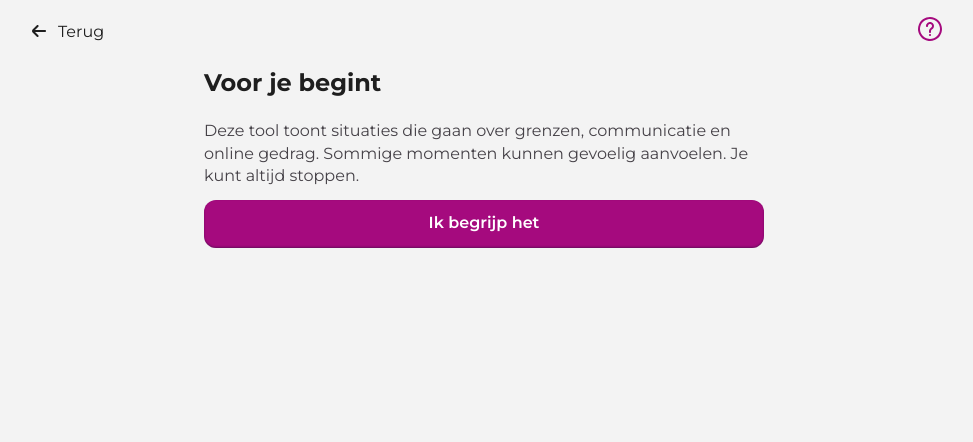
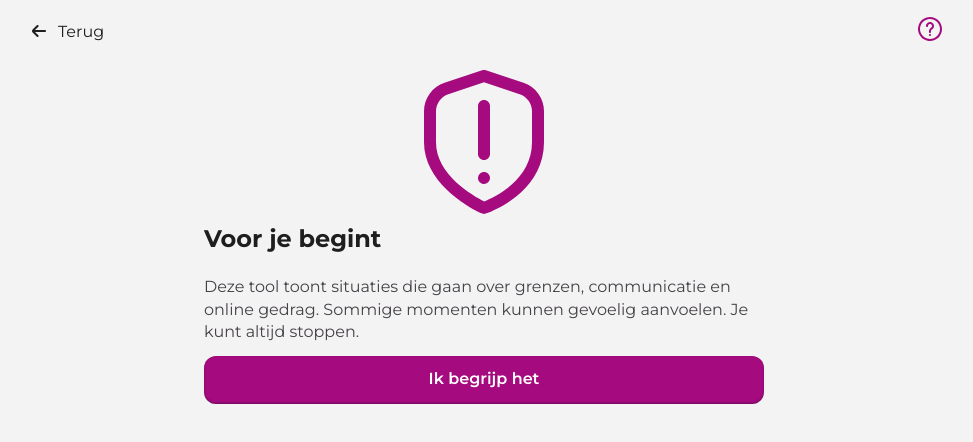
Before and after one commit to r1003875/sensus_frontend, a Vue app in the folder Sensus_FrontEnd/: page /content-warning in a window 1280 px wide. Shown: the top 442 px of the page, without its empty margins (156-1129 px from the left). Built offline with nearby package versions, Linux system fonts and the light colour scheme; no server answers.

Commit message:
feat: add shield icon to ContentWarning view and update styles for secondary buttons

```diff
--- a/Sensus_FrontEnd/src/style.css
+++ b/Sensus_FrontEnd/src/style.css
@@ -247,13 +247,13 @@ select {
 }
 
 .secondary-btn {
-  background: var(--neutral-200);
+  background: var(--blue-100);
   color: var(--neutral-500);
   box-shadow: inset 0 -1px 2px rgba(14, 14, 44, 0.4);
 }
 
 .secondary-btn:hover {
-  background: var(--neutral-300);
+  background: var(--blue-200);
 }
 
 .link-btn,
@@ -279,6 +279,11 @@ a {
   color: var(--purple-600);
 }
 
+.warning-icon {
+  width: auto;
+  height: 144px;
+}
+
 @media (min-width: 768px) {
   .scenario-grid {
     grid-template-columns: repeat(2, 1fr);
--- a/Sensus_FrontEnd/src/views/ContentWarning.vue
+++ b/Sensus_FrontEnd/src/views/ContentWarning.vue
@@ -12,6 +12,7 @@ const goNext = () => router.push('/scenario-lijst')
   <main class="app-screen">
     <TopNav backTo="/gegevens" />
     <section class="content-wrap">
+      <img src="../assets/icons/fi-rr-shield.svg" alt="Shield icon" class="warning-icon" />
       <h1>Voor je begint</h1>
       <p>Deze tool toont situaties die gaan over grenzen, communicatie en online gedrag. Sommige momenten kunnen gevoelig aanvoelen. Je kunt altijd stoppen.</p>
       <PrimaryButton text="Ik begrijp het" @click="goNext" />
--- a/Sensus_FrontEnd/src/views/ErrorStates/NotFound.vue
+++ b/Sensus_FrontEnd/src/views/ErrorStates/NotFound.vue
@@ -4,6 +4,6 @@ import CenterMessage from '@/components/CenterMessage.vue'
 
 <template>
   <main class="app-screen app-screen--center">
-    <CenterMessage title="Oeps! Pagina niet gevonden" message="Probeer het later opnieuw." />
+    <CenterMessage title="Oeps! Pagina niet gevonden..." message="Probeer het later opnieuw." />
   </main>
 </template>
--- a/Sensus_FrontEnd/src/views/FAQ.vue
+++ b/Sensus_FrontEnd/src/views/FAQ.vue
@@ -22,7 +22,7 @@ const goTerms = () => router.push({ path: '/gebruikersvoorwaarden', query: { bac
       <h2>Waarom moet ik mijn leeftijd en gender invullen?</h2>
       <p>We gebruiken deze informatie uitsluitend voor analytische doeleinden. Zo krijgen we een beter beeld van het gedrag van jongeren met betrekking tot consent.</p>
       <h2>Contact</h2>
-      <p>Neem contact met ons op via sensus-app@outlook.com</p>
+      <p>Neem contact met ons op via <a href="mailto:sensus-app@outlook.com">sensus-app@outlook.com</a></p>
       <p>
         <a href="#" @click.prevent="goPrivacy">privacybeleid</a> - <a href="#" @click.prevent="goTerms">gebruikersvoorwaarden</a>
       </p>
```
Also changed, not shown: Sensus_FrontEnd/src/assets/icons/fi-rr-shield.svg (added).
